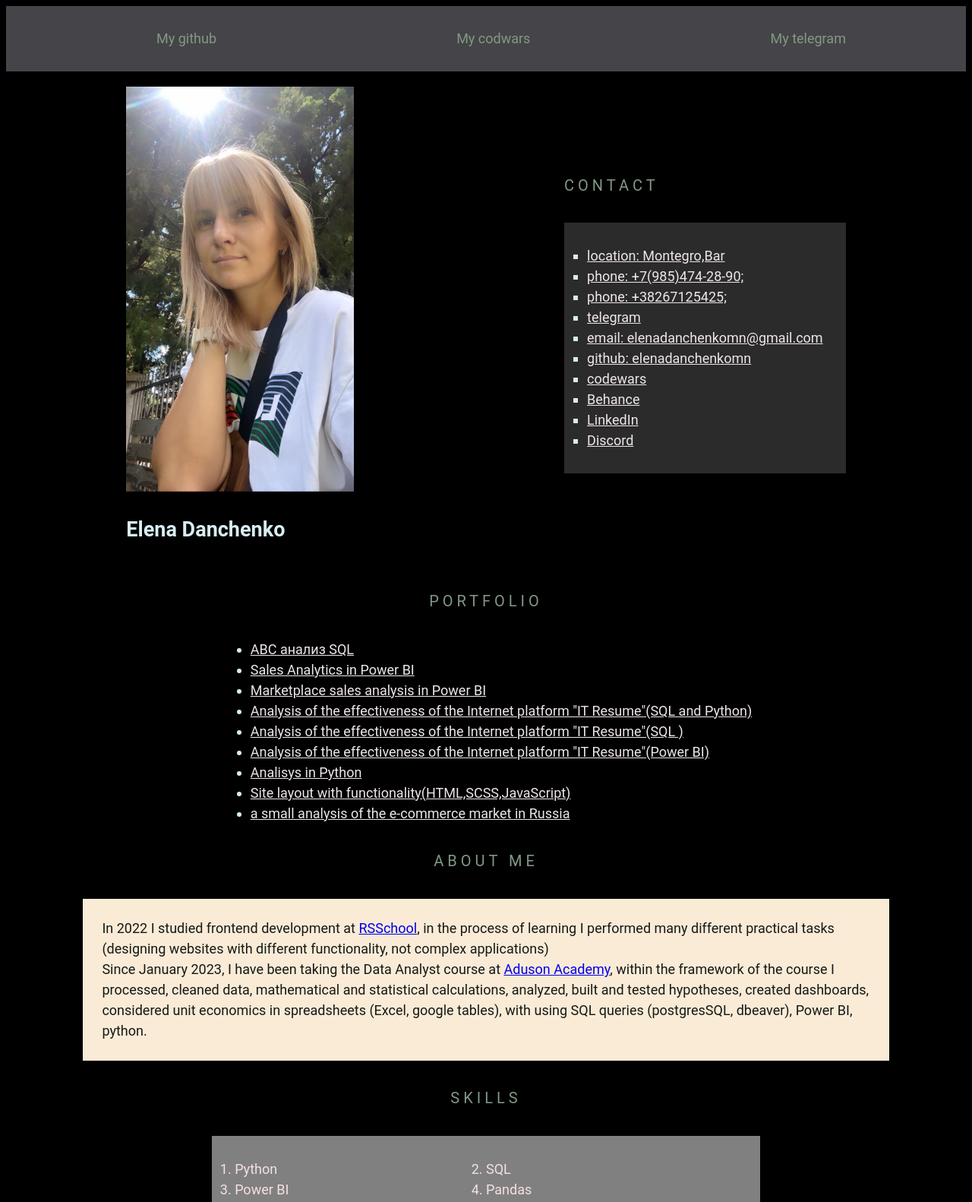
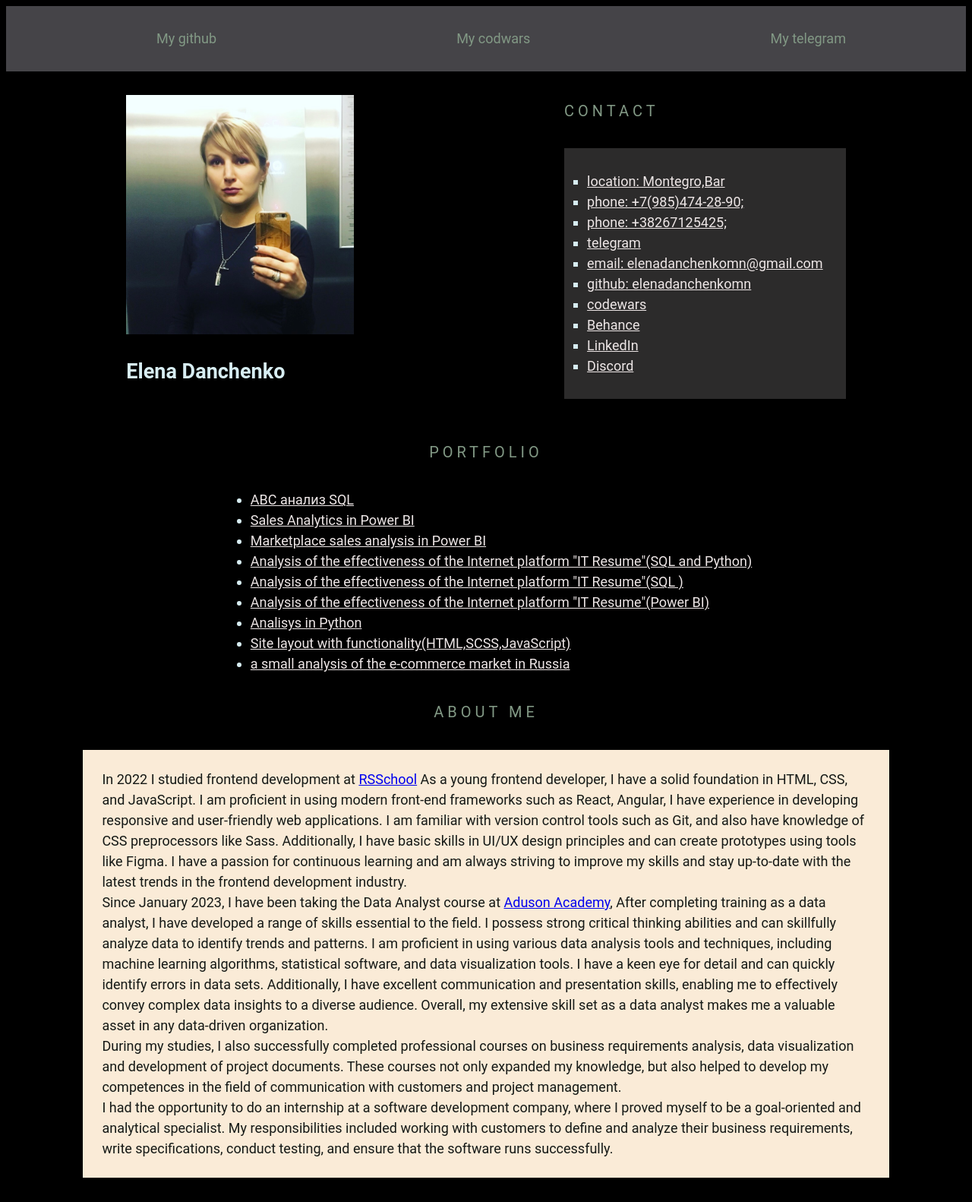
Before and after one commit to elenadanchenkomn/rsschool-cv, a plain HTML site: page index.html in a window 1280 px wide. Shown: the top 1582 px of the page at 76% size. Drawn offline with Linux system fonts and the light colour scheme.

Commit message:
feat: fix my photo

```diff
--- a/index.html
+++ b/index.html
@@ -30,7 +30,7 @@
     <section class="contact">
         <div class="wrapper">
             <div class="photo">
-                <div class="img"><img src="./img/A3BE5D79-9FB8-455B-97BB-D0E1E59ACBAC.jpeg" width="300" alt="photo" class="img_photo"></div>
+                <div class="img"><img src="./img/IMG-9536.jpg" width="300" alt="photo" class="img_photo"></div>
                 <h1 class="h1">Elena Danchenko</h1>
             </div>
             <div class="adress">
@@ -71,8 +71,11 @@
      </section>
     <section class="text">
         <h2 class="h2">About me</h2>
-        <p class="Aboutme">In 2022 I studied frontend development at <a target="_blank" href="https://rs.school/">RSSchool</a>, in the process of learning I performed many different practical tasks (designing websites with different functionality, not complex applications)<br>
-            Since January 2023, I have been taking the Data Analyst course at <a target="_blank" href="https://eduson.academy/">Aduson Academy</a>, within the framework of the course I processed, cleaned data, mathematical and statistical calculations, analyzed, built and tested hypotheses, created dashboards, considered unit economics in spreadsheets (Excel, google tables), with using SQL queries (postgresSQL, dbeaver), Power BI, python.</p>
+        <p class="Aboutme">In 2022 I studied frontend development at <a target="_blank" href="https://rs.school/">RSSchool</a> As a young frontend developer, I have a solid foundation in HTML, CSS, and JavaScript. I am proficient in using modern front-end frameworks such as React, Angular, I have experience in developing responsive and user-friendly web applications. I am familiar with version control tools such as Git, and also have knowledge of CSS preprocessors like Sass. Additionally, I have basic skills in UI/UX design principles and can create prototypes using tools like Figma. I have a passion for continuous learning and am always striving to improve my skills and stay up-to-date with the latest trends in the frontend development industry.<br>
+            Since January 2023, I have been taking the Data Analyst course at <a target="_blank" href="https://eduson.academy/">Aduson Academy</a>, After completing training as a data analyst, I have developed a range of skills essential to the field. I possess strong critical thinking abilities and can skillfully analyze data to identify trends and patterns. I am proficient in using various data analysis tools and techniques, including machine learning algorithms, statistical software, and data visualization tools. I have a keen eye for detail and can quickly identify errors in data sets. Additionally, I have excellent communication and presentation skills, enabling me to effectively convey complex data insights to a diverse audience. Overall, my extensive skill set as a data analyst makes me a valuable asset in any data-driven organization.<br>
+            During my studies, I also successfully completed professional courses on business requirements analysis, data visualization and development of project documents. These courses not only expanded my knowledge, but also helped to develop my competences in the field of communication with customers and project management.<br>
+            I had the opportunity to do an internship at a software development company, where I proved myself to be a goal-oriented and analytical specialist. My responsibilities included working with customers to define and analyze their business requirements, write specifications, conduct testing, and ensure that the software runs successfully.
+        </p>
 
     </section>
 
```
Also changed, not shown: img/A3BE5D79-9FB8-455B-97BB-D0E1E59ACBAC.jpeg (deleted), img/IMG-9536.jpg (added).
